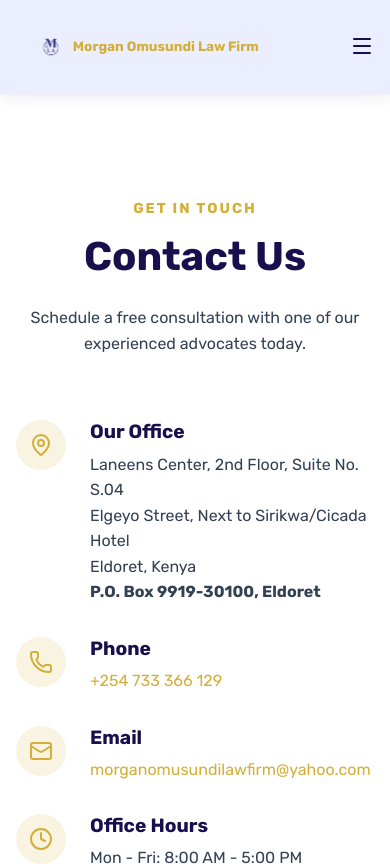
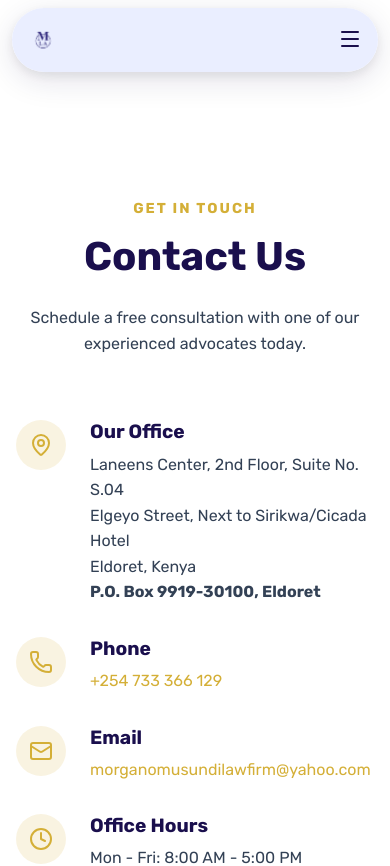
Before and after one commit to adagala/molf, a React (Vite) app: page /contact in a window 390 px wide. Shown: the top 866 px of the page. Built offline with nearby package versions, Linux system fonts and the light colour scheme.

Commit message:
feat: Update header layout, responsiveness, and visual design, and prevent horizontal page overflow.

```diff
--- a/src/App.css
+++ b/src/App.css
@@ -4,8 +4,6 @@
 }
 
 .logo {
-  height: 6em;
-  padding: 1.5em;
   will-change: filter;
   transition: filter 300ms;
 }
--- a/src/components/Header.css
+++ b/src/components/Header.css
@@ -1,20 +1,23 @@
 .header {
   position: fixed;
-  top: 0;
-  left: 0;
-  width: 100%;
+  top: 1rem;
+  left: 50%;
+  transform: translateX(-50%);
+  width: calc(100% - 4rem);
+  max-width: min(1400px, 100%);
   z-index: 1000;
   transition: all 0.3s ease;
-  background-color: transparent;
-  color: var(--color-white);
+  background-color: rgba(234, 238, 255, 0.95);
+  backdrop-filter: blur(10px);
+  -webkit-backdrop-filter: blur(10px);
+  box-shadow: 0 4px 24px rgba(26, 15, 77, 0.08), 0 2px 8px rgba(0, 0, 0, 0.05);
+  border-radius: 50px;
+  color: var(--color-primary);
 }
 
 .header.scrolled {
-  background-color: rgba(234, 238, 255, 0.95);
-  backdrop-filter: blur(10px);
-  -webkit-backdrop-filter: blur(10px);
-  box-shadow: 0 2px 20px rgba(26, 15, 77, 0.08), 0 1px 3px rgba(26, 15, 77, 0.05);
-  color: var(--color-primary);
+  background-color: rgba(234, 238, 255, 0.98);
+  box-shadow: 0 8px 32px rgba(26, 15, 77, 0.12), 0 4px 12px rgba(0, 0, 0, 0.08);
 }
 
 .header-container {
@@ -22,7 +25,7 @@
   justify-content: space-between;
   align-items: center;
   margin: 0 auto;
-  /* padding: 0.75rem 2rem; */
+  padding: 1.5rem 1rem;
   transition: padding 0.3s ease;
 }
 
@@ -31,9 +34,9 @@
   align-items: center;
   gap: 0.5rem;
   font-family: var(--font-heading);
-  font-size: 1.5rem;
+  font-size: 1.2rem;
   font-weight: 700;
-  color: var(--color-accent);
+  color: var(--color-primary);
   flex-shrink: 0;
 }
 
@@ -54,6 +57,12 @@
   text-transform: uppercase;
   letter-spacing: 1px;
   position: relative;
+  color: var(--color-primary);
+  transition: color 0.3s ease;
+}
+
+.desktop-nav a:hover {
+  color: var(--color-accent);
 }
 
 .desktop-nav a::after {
@@ -82,7 +91,7 @@
 
 .mobile-nav {
   position: absolute;
-  top: 100%;
+  top: calc(100% + 0.5rem);
   left: 0;
   width: 100%;
   background-color: rgba(234, 238, 255, 0.98);
@@ -90,7 +99,7 @@
   -webkit-backdrop-filter: blur(10px);
   padding: 1.5rem;
   box-shadow: 0 8px 24px rgba(26, 15, 77, 0.15);
-  border-top: 1px solid rgba(26, 15, 77, 0.1);
+  border-radius: 24px;
 }
 
 .mobile-nav ul {
@@ -103,9 +112,16 @@
 .mobile-nav a {
   font-size: 1.1rem;
   font-weight: 500;
+  color: var(--color-primary);
 }
 
 @media (max-width: 768px) {
+  .header {
+    width: calc(100% - 2rem);
+    top: 0.5rem;
+    border-radius: 40px;
+  }
+
   .desktop-nav {
     display: none;
   }
@@ -115,15 +131,15 @@
   }
 
   .header-container {
-    padding: 0.5rem 1rem;
+    padding: 0.4rem 1rem;
   }
 
   .header.scrolled .header-container {
-    padding: 0.4rem 1rem;
+    padding: 1rem 1rem;
   }
 
   .logo {
-    font-size: 1rem;
+    font-size: 0.8rem;
     gap: 0.4rem;
   }
 
@@ -133,15 +149,18 @@
 }
 
 @media (max-width: 480px) {
+  .header {
+    width: calc(100% - 1.5rem);
+    border-radius: 32px;
+  }
+
   .logo {
     font-size: 0.85rem;
     max-width: calc(100vw - 100px);
   }
 
   .logo span {
-    white-space: nowrap;
-    overflow: hidden;
-    text-overflow: ellipsis;
+    display: none;
   }
 
   .logo-image {
--- a/src/index.css
+++ b/src/index.css
@@ -27,6 +27,11 @@
   --font-body: "Rubik", sans-serif;
 
   --transition: all 0.3s ease;
+}
+
+html {
+  overflow-x: hidden;
+  width: 100%;
 }
 
 * {
```
